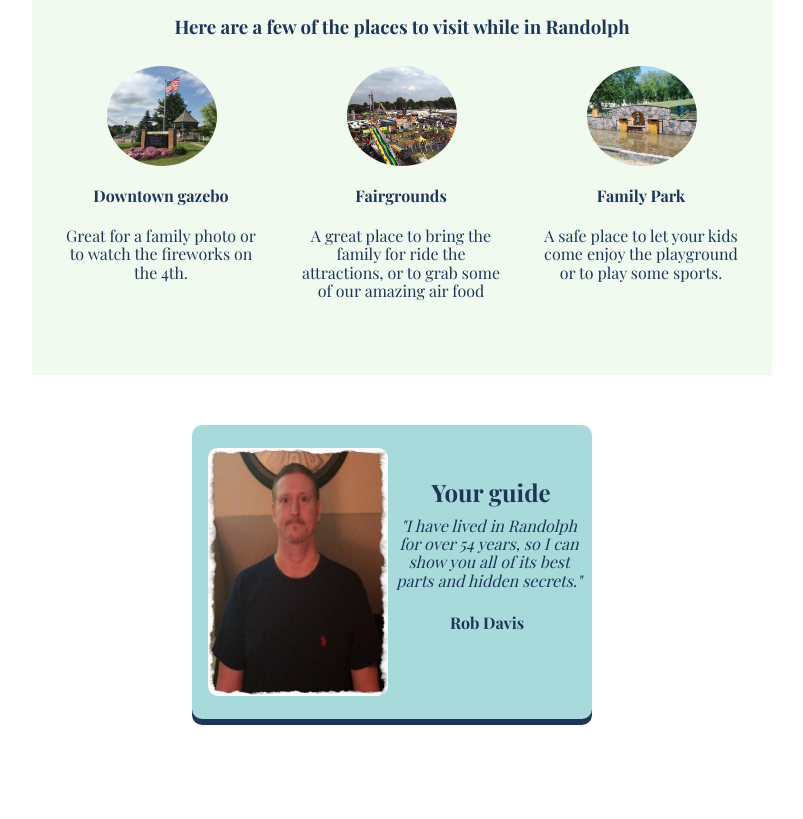
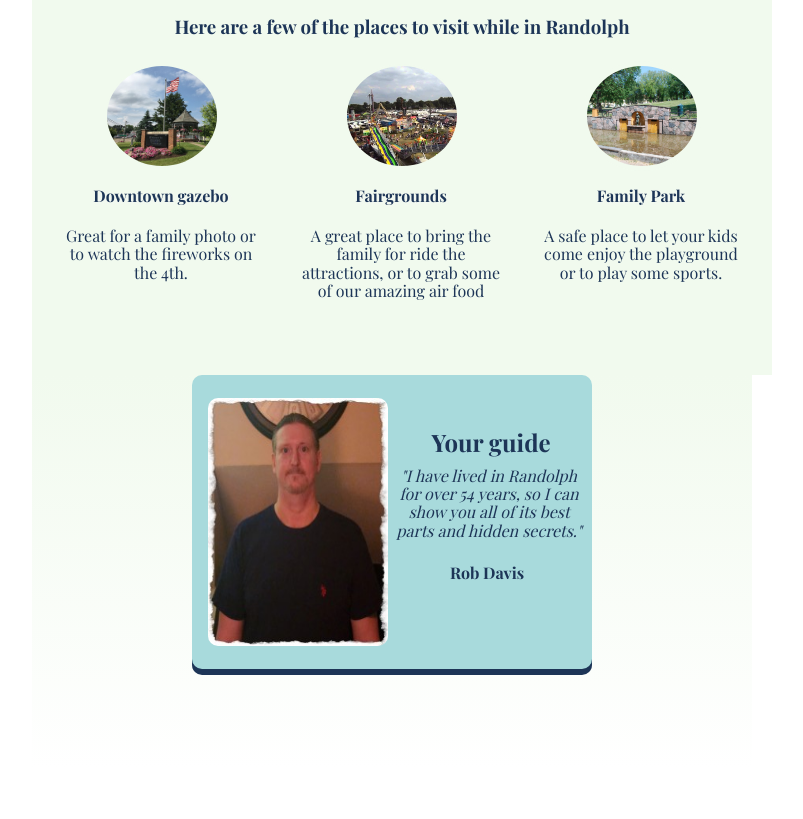
Before and after one commit to RobertDavis1408/hometown-project-main, a website built with Vite: page index.html in a window 1280 px wide. Shown: the part 348-1167 px from the top of the page, without its empty margins (248-1051 px from the left). After the commit the page ends 1117 px from the top, so only its background shows below. Built offline with nearby package versions, Linux system fonts and the light colour scheme; a web font is replaced by a local one.

Commit message:
linear gradient change in guide section

```diff
--- a/styles.css
+++ b/styles.css
@@ -213,7 +213,7 @@ body {
 #guide-section{
     height: 394px;
     width: 720px;
-    background-color: #FFFFFF;
+    background: linear-gradient(#F1FAEE,#FFFFFF);
 
 }
 #guide-section-box{
@@ -225,7 +225,7 @@ body {
     width: 400px;
     background-color: #A8DADC;
     box-shadow: 0px 6px 0px #1D3557;
-    margin: 50px 160px;
+    margin: 0px 160px;
     border-radius: 10px;
 }
 #guide-img{
```
